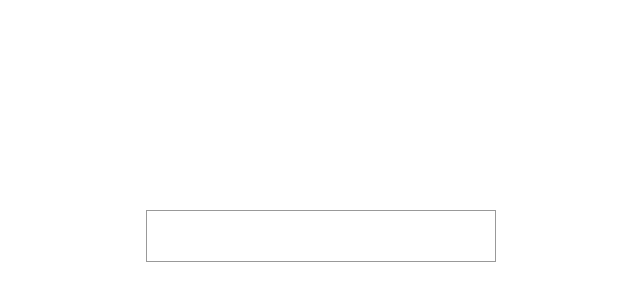
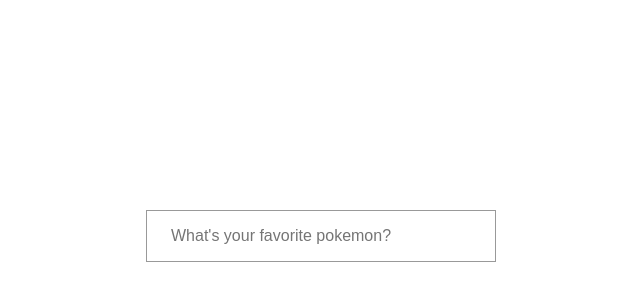
Before and after one commit to javier-rivera-deel/auto-complete, a React (Create React App) app: page / in a window 1280 px wide. Shown: the part 164-464 px from the top of the page, without its empty margins (319-959 px from the left). Built offline with nearby package versions, Linux system fonts and the light colour scheme.

Commit message:
adds placeholder text

```diff
--- a/src/Autocomplete.tsx
+++ b/src/Autocomplete.tsx
@@ -130,6 +130,7 @@
         onChange={onChange}
         onKeyDown={onKeyDown}
         className="input-autocomplete"
+        placeholder="What's your favorite pokemon?"
       />
       <div className="suggestion-list">
         {userInput.length > 0 && suggestionList()}
```
Also changed, not shown: 1 other file (tests, documents, lock files or other folders).
